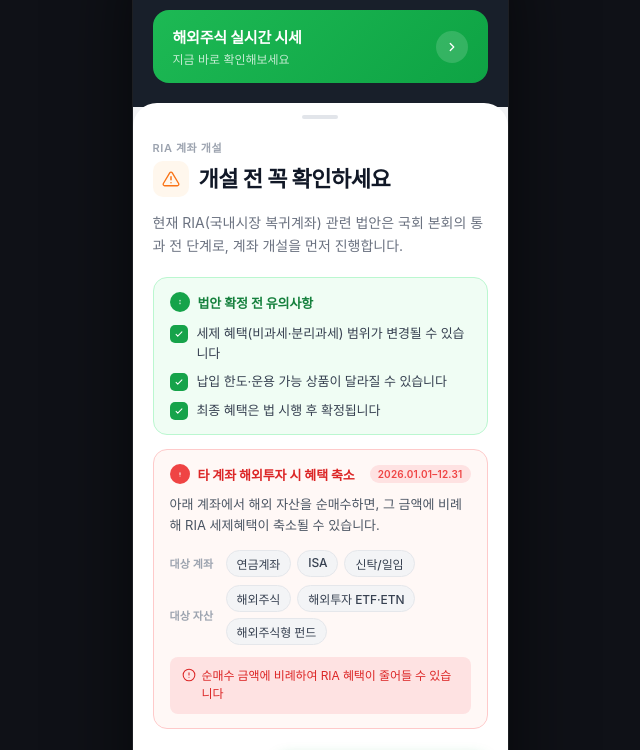
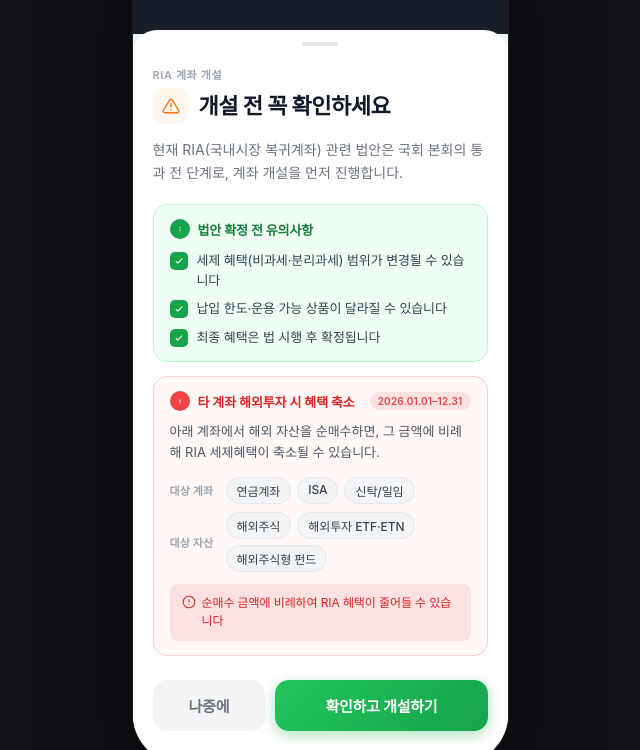
Before and after one commit to intenet1001-commits/ria2-modal-redesign, a plain HTML site: page index.html in a window 1280 px wide. Shown: the part 122-872 px from the top of the page, without its empty margins (320-960 px from the left). Drawn offline with Linux system fonts and the light colour scheme.

Commit message:
Remove overseas stock banner section

```diff
--- a/index.html
+++ b/index.html
@@ -393,17 +393,6 @@
       </div>
     </div>
 
-    <div class="banner">
-      <div class="banner-text">
-        <div class="banner-title">해외주식 실시간 시세</div>
-        <div class="banner-sub">지금 바로 확인해보세요</div>
-      </div>
-      <div class="banner-arrow">
-        <svg width="14" height="14" viewBox="0 0 24 24" fill="none">
-          <path d="M9 18l6-6-6-6" stroke="white" stroke-width="2.2" stroke-linecap="round" stroke-linejoin="round"/>
-        </svg>
-      </div>
-    </div>
   </div>
 
   <!-- Bottom sheet -->
```
